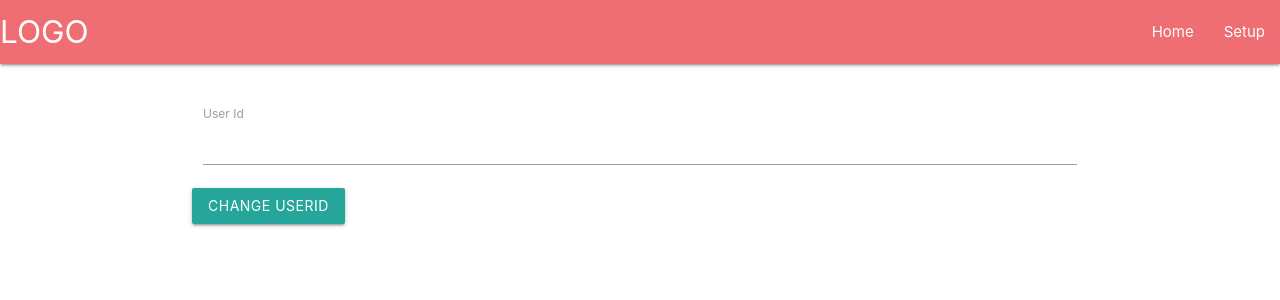
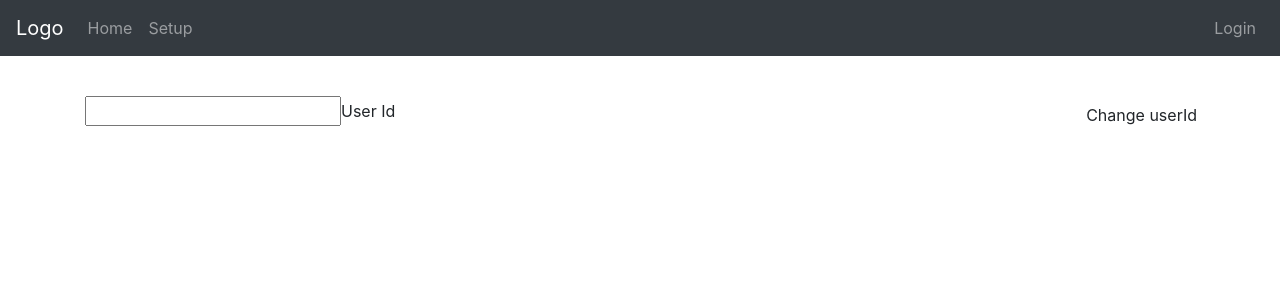
Before and after one commit to Igoruch1994/MyProjectFE, an Angular app: page /setup in a window 1280 px wide. Shown: the top 300 px of the page. Built offline with nearby package versions, Linux system fonts and the light colour scheme.

Commit message:
started with login page

```diff
--- a/src/app/app.component.html
+++ b/src/app/app.component.html
@@ -1,12 +1,34 @@
 <!--The content below is only a placeholder and can be replaced.-->
-<nav>
+<!--<nav>
   <div class="nav-wrapper">
     <a href="#" class="brand-logo">LOGO</a>
     <ul id="nav-mobile" class="right hide-on-med-and-down">
       <li><a routerLink="/">Home</a></li>
       <li><a routerLink="/setup">Setup</a></li>
+      <li><a routerLink="/login">Login</a></li>
     </ul>
   </div>
+</nav>-->
+
+<nav class="navbar navbar-expand-sm bg-dark navbar-dark">
+  <!-- Brand -->
+  <a class="navbar-brand" href="#">Logo</a>
+
+  <!-- Links -->
+  <ul class="navbar-nav mr-auto">
+    <li class="nav-item">
+      <a class="nav-link" routerLink="/">Home</a>
+    </li>
+    <li class="nav-item">
+      <a class="nav-link" routerLink="/setup">Setup</a>
+    </li>
+  </ul>
+
+  <ul  class="navbar-nav" >
+    <li style="float: right" class="nav-item">
+      <a class="nav-link" routerLink="/login">Login</a>
+    </li>
+  </ul>
 </nav>
 
 <div class="container">
--- a/src/app/app.module.ts
+++ b/src/app/app.module.ts
@@ -10,15 +10,17 @@ import {SearchPipe} from './search.pipe';
 import { HomePageComponent } from './home-page/home-page.component';
 import { SetupPageComponent } from './setup-page/setup-page.component';
 import {RouterModule} from '@angular/router';
+import { LoginPageComponent } from './login-page/login-page.component';
 
 const routes = [
   {path: '', component: HomePageComponent},
-  {path: 'setup', component: SetupPageComponent}
+  {path: 'setup', component: SetupPageComponent},
+  {path: 'login', component: LoginPageComponent}
 ];
 
 @NgModule({
   declarations: [
-    AppComponent, UserComponent, HoverDirective, SearchPipe, HomePageComponent, SetupPageComponent
+    AppComponent, UserComponent, HoverDirective, SearchPipe, HomePageComponent, SetupPageComponent, LoginPageComponent
   ],
   imports: [
     BrowserModule,
--- /dev/null
+++ b/src/app/login-page/login-page.component.html
@@ -0,0 +1,17 @@
+<form>
+  <div class="input-group mb-4">
+    <div class="input-group-prepend">
+      <span class="input-group-text" >Name</span>
+    </div>
+    <input type="text" class="form-control" placeholder="Username" [(ngModel)]="userName" name="userName">
+  </div>
+
+  <div class="input-group mb-3">
+    <div class="input-group-prepend">
+      <span class="input-group-text">Email</span>
+    </div>
+    <input type="text" class="form-control" placeholder="Your Email" [(ngModel)]="userEmail" name="userEmail">
+  </div>
+</form>
+
+<button type="button" class="btn btn-primary btn-sm" (click)="login()">Login</button>
--- /dev/null
+++ b/src/app/login-page/login-page.component.ts
@@ -0,0 +1,24 @@
+import { Component, OnInit } from '@angular/core';
+import {LoginService} from "../service/login.service";
+
+@Component({
+  selector: 'app-login-page',
+  templateUrl: './login-page.component.html',
+  styleUrls: ['./login-page.component.scss']
+})
+export class LoginPageComponent implements OnInit {
+
+  userName;
+  userEmail;
+
+  constructor(private loginService: LoginService) { }
+
+  ngOnInit() {
+  }
+
+  login() {
+    console.log('UserName', this.userName);
+    console.log('UserEmail', this.userEmail);
+  }
+
+}
--- a/src/app/user/user.component.html
+++ b/src/app/user/user.component.html
@@ -1,4 +1,4 @@
-<div class="col s3">
+<!--<div class="col s3">
   <div class="card" appHover>
     <div class="card-image">
       <img src="https://materializecss.com/images/sample-1.jpg">
@@ -15,4 +15,13 @@
         class="waves-effect waves-light btn">Mark</a>
     </div>
   </div>
+</div>-->
+
+<div class="card" style="width:400px">
+  <img class="card-img-top" src="img_avatar1.png" alt="Card image">
+  <div class="card-body">
+    <h4 class="card-title">{{user.name | uppercase}}</h4>
+    <p class="card-text">Some example text.</p>
+    <a href="#" class="btn btn-primary">See Profile</a>
+  </div>
 </div>
--- a/src/index.html
+++ b/src/index.html
@@ -8,8 +8,13 @@
   <meta name="viewport" content="width=device-width, initial-scale=1">
   <link rel="icon" type="image/x-icon" href="favicon.ico">
   <link href="https://fonts.googleapis.com/icon?family=Material+Icons" rel="stylesheet">
+<!--
   <link rel="stylesheet" href="https://cdnjs.cloudflare.com/ajax/libs/materialize/1.0.0-rc.2/css/materialize.min.css">
-
+-->
+  <link rel="stylesheet" href="https://maxcdn.bootstrapcdn.com/bootstrap/4.1.3/css/bootstrap.min.css">
+  <script src="https://ajax.googleapis.com/ajax/libs/jquery/3.3.1/jquery.min.js"></script>
+  <script src="https://cdnjs.cloudflare.com/ajax/libs/popper.js/1.14.3/umd/popper.min.js"></script>
+  <script src="https://maxcdn.bootstrapcdn.com/bootstrap/4.1.3/js/bootstrap.min.js"></script>
 </head>
 <body>
   <app-root></app-root>
```
Also changed, not shown: src/app/home-page/home-page.component.html (line endings or trailing spaces), src/app/login-page/login-page.component.scss (added), 1 other file (tests, documents, lock files or other folders).
